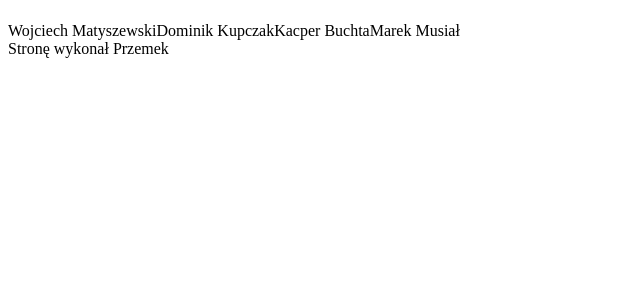
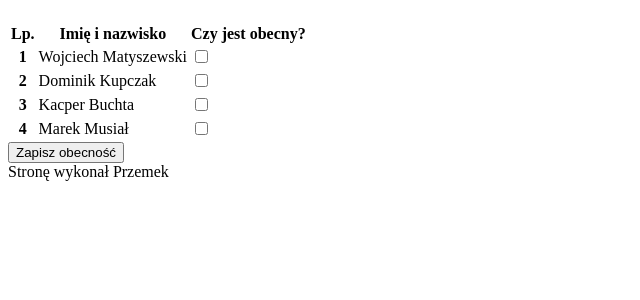
Before and after one commit to gembuspol/4ti-2022-2023, a PHP site: page / in a window 1280 px wide. Shown: the part 84-384 px from the top of the page, without its empty margins (0-640 px from the left). Run offline with PHP 8.4, Linux system fonts and the light colour scheme; data comes from the database, SQL or seed files in the repository.

Commit message:
wyswietlanie
Signed-off-by: Przemysław Gembalczyk <gembuspol@interia.pl>

```diff
--- a/bazaObecnosc/index.php
+++ b/bazaObecnosc/index.php
@@ -28,11 +28,32 @@
         <h1>Dodawanie obecności</h1>
     </header>
     <main>
-        <?php
+        <form method="post">
+        <table>
+            <thead>
+                <tr>
+                    <th>Lp.</th>
+                    <th>Imię i nazwisko</th>
+                    <th>Czy jest obecny?</th>
+                </tr>
+            </thead>
+            <tbody>
+            <?php
                 for($i=0;$i<count($imie);$i++){
-                    echo "$imie[$i] $nazwisko[$i]";
+                    echo "<tr>";
+                    echo "<th>$idosoba[$i]</th>";
+                    echo "<td>$imie[$i] $nazwisko[$i]</td>";
+                    echo "<td><input type='checkbox' name='obecny$idosoba[$i]' id='obecny$idosoba[$i]'></td>";
+                    echo "</tr>";
                 }
             ?>
+            </tbody>
+        </table>
+        <input type="submit" value="Zapisz obecność" width=100px>
+        </form>
+
+
+
 
     </main>
     <footer>
```
